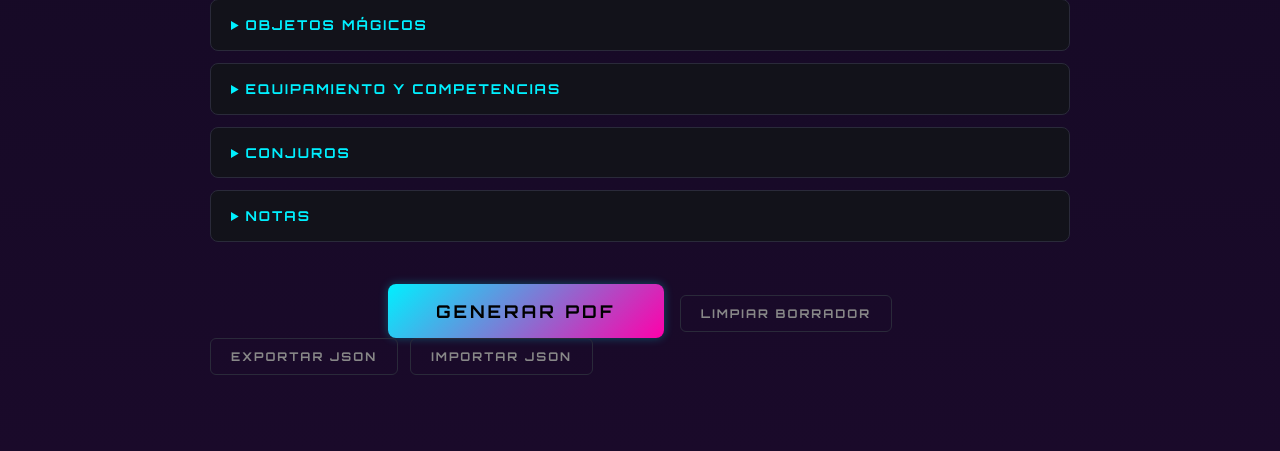
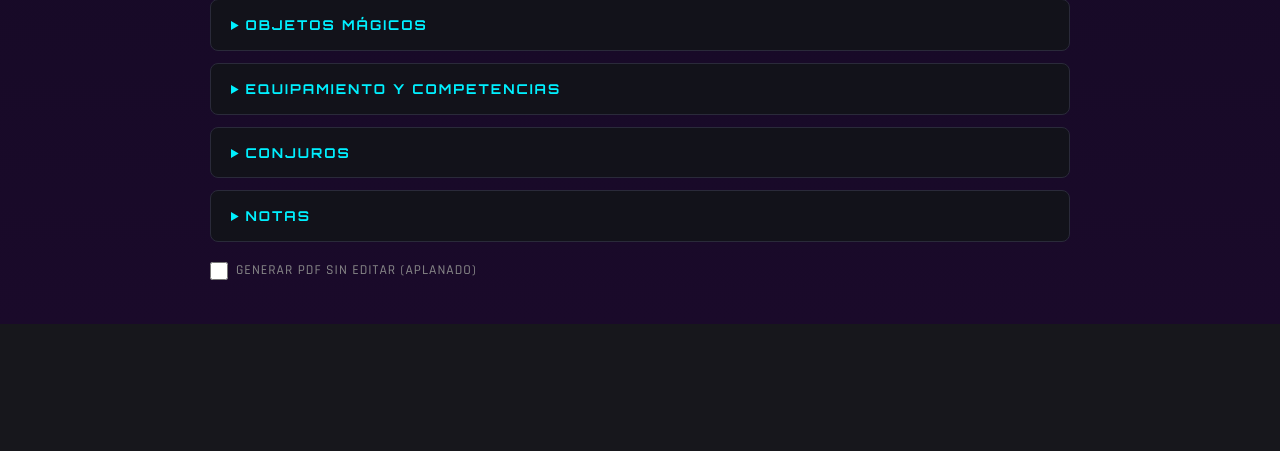
Before and after one commit to EdMaxt/NeonRPG, a Flask app: page / in a window 1280 px wide. Shown: the part 1747-2198 px from the top of the page. After the commit the page ends 2071 px from the top, so only its background shows below. Run offline with Flask 3, Linux system fonts and the light colour scheme.

Commit message:
Add PDF flattening with PyMuPDF bake
- Add flattenPDF checkbox to form template
- Modify /generate endpoint to bake form fields when flattenPDF is checked
- Add PyMuPDF to requirements.txt

Co-authored-by: Zelda

```diff
--- a/app.py
+++ b/app.py
@@ -12,6 +12,8 @@ from flask_wtf import CSRFProtect
 from pypdf import PdfReader, PdfWriter
 from pypdf.generic import BooleanObject
 from pypdf.errors import PdfReadError
+from io import BytesIO
+import pymupdf  # PDF flattening: fill and bake form fields
 
 # ---------------------------------------------------------------------------
 # Logging
--- a/templates/index.html
+++ b/templates/index.html
@@ -397,14 +397,12 @@
                 </div>
             </details>
 
-            <div class="submit-section">
-                <button type="submit" class="btn-generate" id="submitBtn">GENERAR PDF</button>
-                <button type="button" class="btn-clear" id="clearDraft">Limpiar borrador</button>
-                <div class="export-import">
-                    <input type="button" class="btn-import" id="exportBtn" value="Exportar JSON">
-                    <input type="button" class="btn-import" id="importBtn" value="Importar JSON">
+                <div class="field-block">
+                    <label class="checkbox-label" style="display:flex;align-items:center;gap:8px;">
+                        <input type="checkbox" id="flattenPDF" value="/Yes">
+                        <span style="font-size:0.85rem;color:var(--text-muted);">Generar PDF sin editar (aplanado)</span>
+                    </label>
                 </div>
-                <span id="draftIndicator" class="draft-indicator"></span>
             </div>
 
         </form>
```
